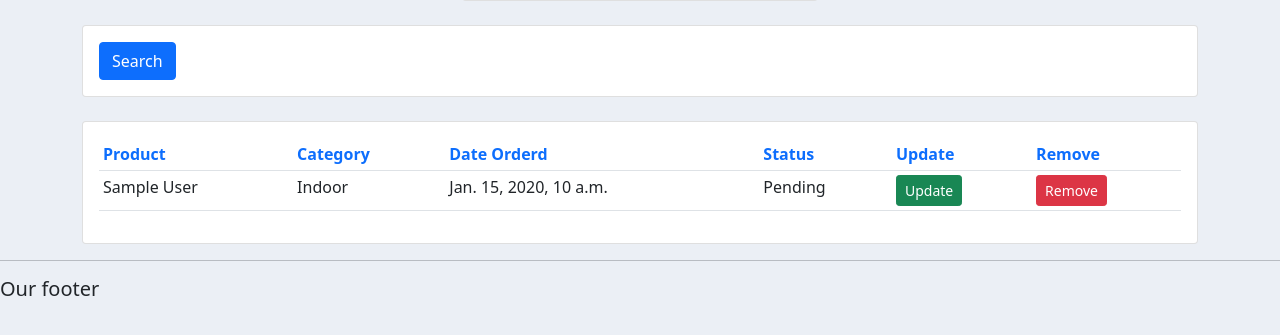
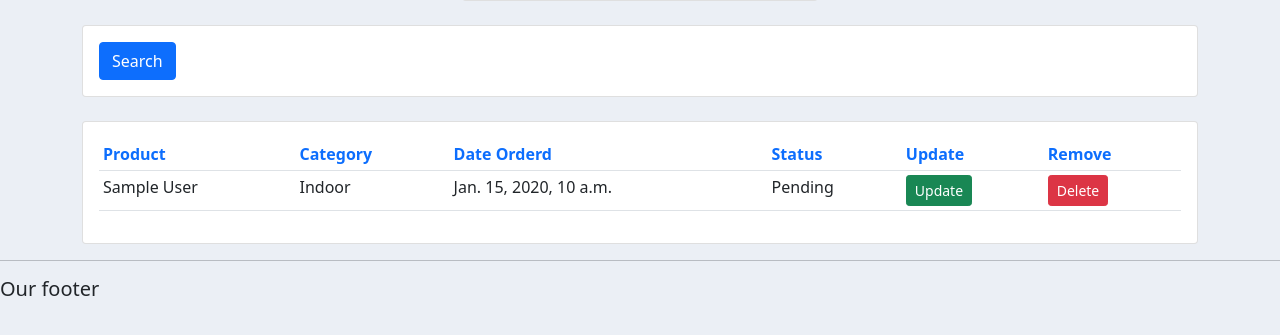
Before and after one commit to sonmezmusa/dnnsIvyCrshCrsTtrl, a Django app: page /customer/1/ in a window 1280 px wide. Shown: the part 261-596 px from the top of the page. Run offline with Django 3.2, Linux system fonts and the light colour scheme; tables that the repository leaves empty hold one stand-in row (values such as "Sample post").

Commit message:
accounts/customer.html değiştirildi
'order' güncellemek ve silmek için 'href'ler eklendi.

```diff
--- a/templates/accounts/customer.html
+++ b/templates/accounts/customer.html
@@ -65,8 +65,8 @@
 						<td>{{ order.product.category }}</td>
 						<td>{{ order.date_created }}</td>
 						<td>{{ order.status }}</td>
-						<td><a href="" class="btn btn-success btn-sm">Update</a></td>
-						<td><a href="" class="btn btn-danger btn-sm">Remove</a></td>
+						<td><a href="{% url 'accounts:update_order' order.id %}" class="btn btn-success btn-sm">Update</a></td>
+						<td><a href="{% url 'accounts:delete_order' order.id %}" class="btn btn-danger btn-sm">Delete</a></td>
 					</tr>
 				{% endfor %}
 			</table>
```
